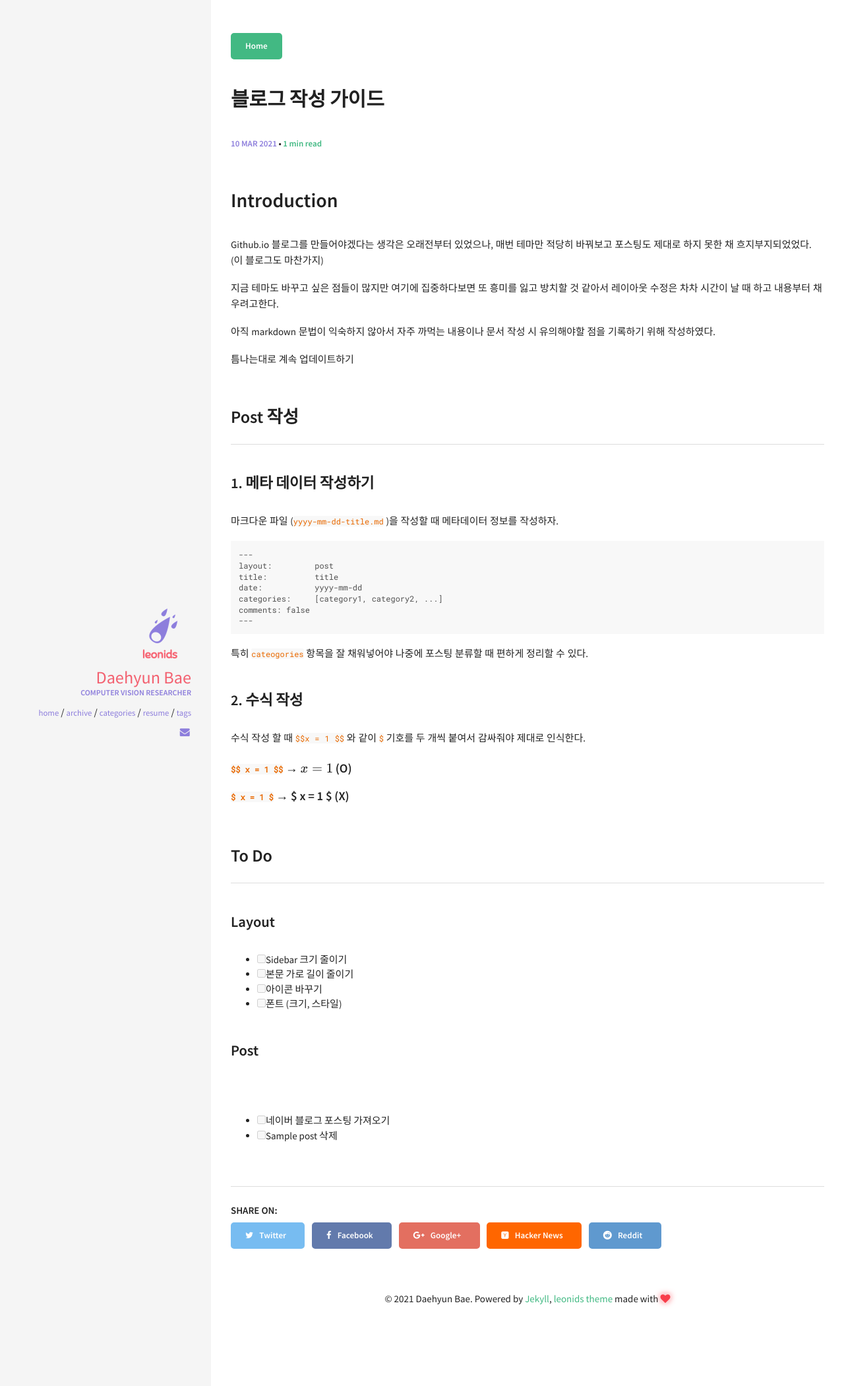
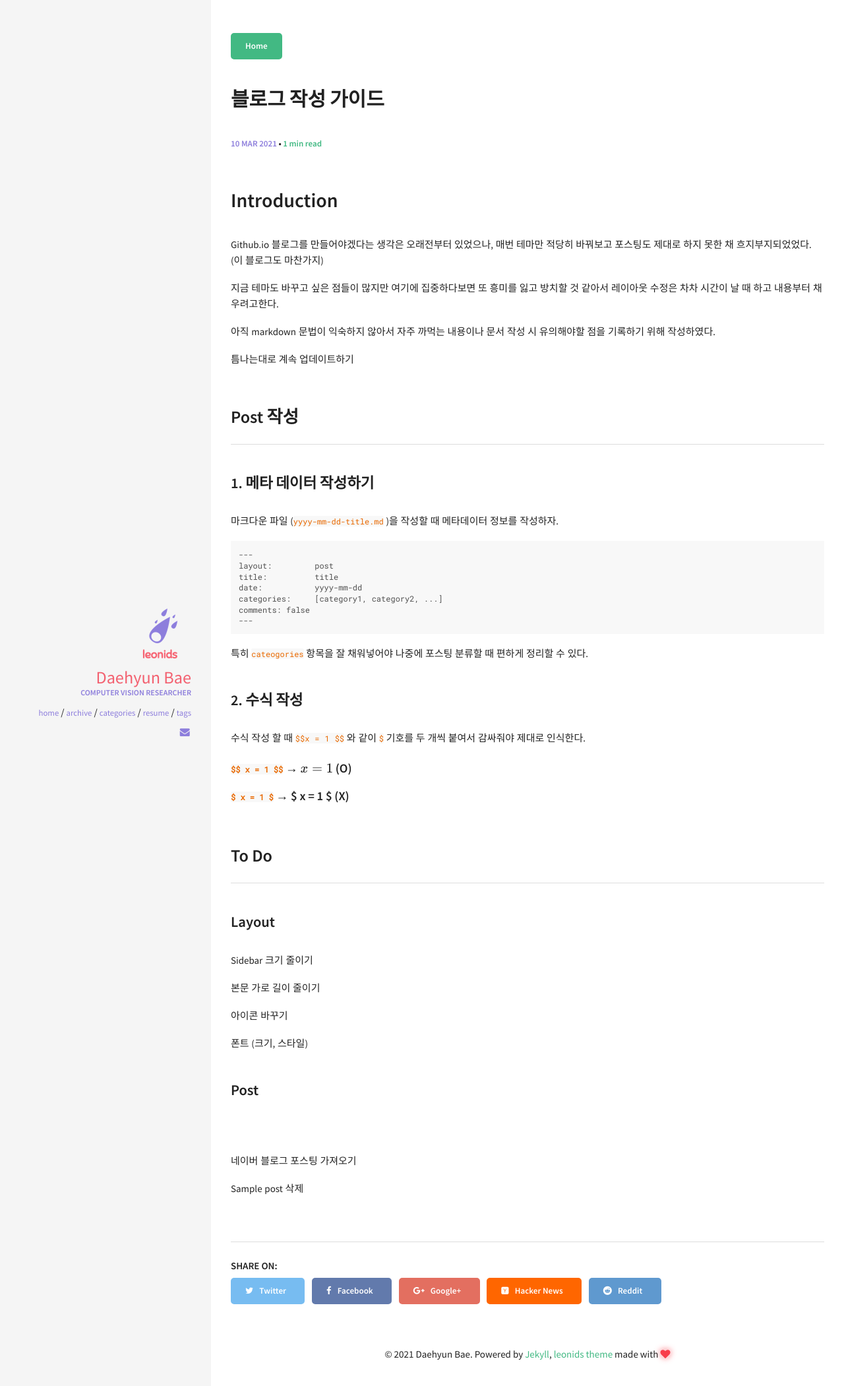
Before and after one commit to Daehyun-Bae/Daehyun-Bae.github.io, a Jekyll site: the page built from _posts/2021-03-10-블로그-작성-가이드.md, in a window 1280 px wide. Shown: the top 2101 px of the page at 66% size. Built offline with Jekyll 4.4.1, drawn with Linux system fonts in a browser that asks for light colours; formulas are drawn with MathJax 3.

Commit message:
Update 2021-03-10-블로그-작성-가이드.md

```diff
--- a/_posts/2021-03-10-블로그-작성-가이드.md
+++ b/_posts/2021-03-10-블로그-작성-가이드.md
@@ -56,14 +56,18 @@ comments: false
 
 ### Layout
 
-- [ ] Sidebar 크기 줄이기
-- [ ] 본문 가로 길이 줄이기
-- [ ] 아이콘 바꾸기
-- [ ] 폰트 (크기, 스타일)
+Sidebar 크기 줄이기
+
+본문 가로 길이 줄이기
+
+아이콘 바꾸기
+
+폰트 (크기, 스타일)
 
 
 
 ### Post
 
-- [ ] 네이버 블로그 포스팅 가져오기
-- [ ] Sample post 삭제
+네이버 블로그 포스팅 가져오기
+
+Sample post 삭제
```
